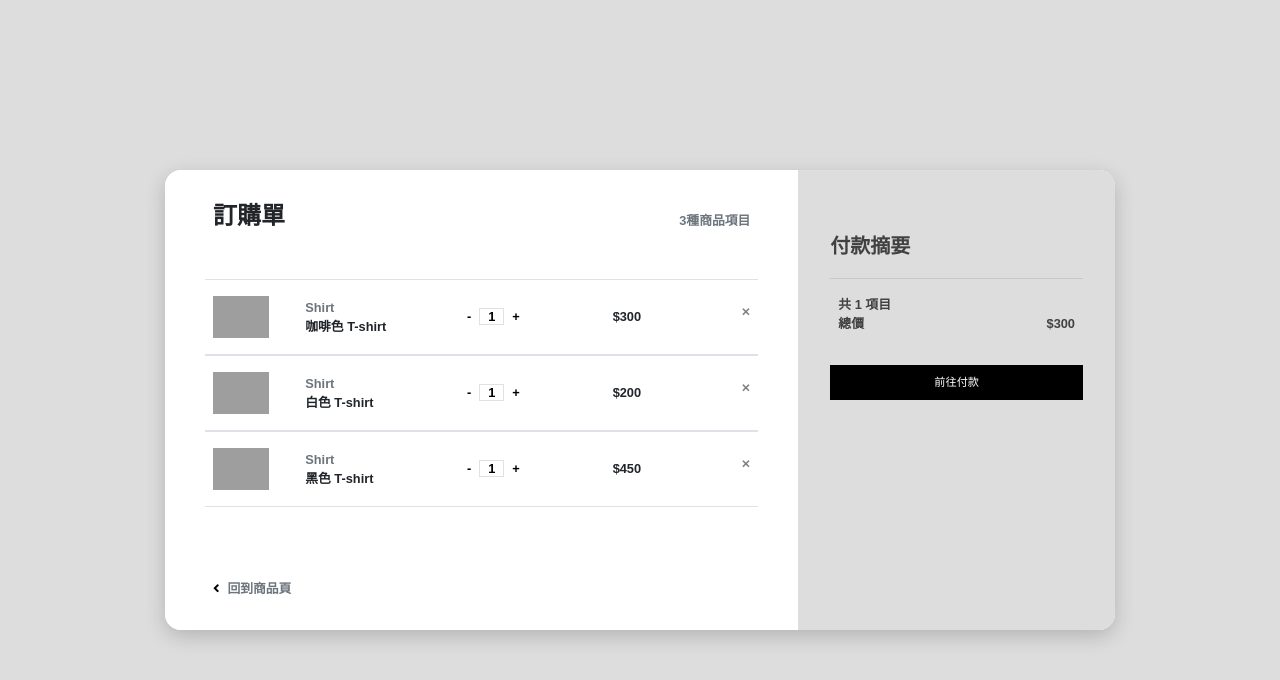
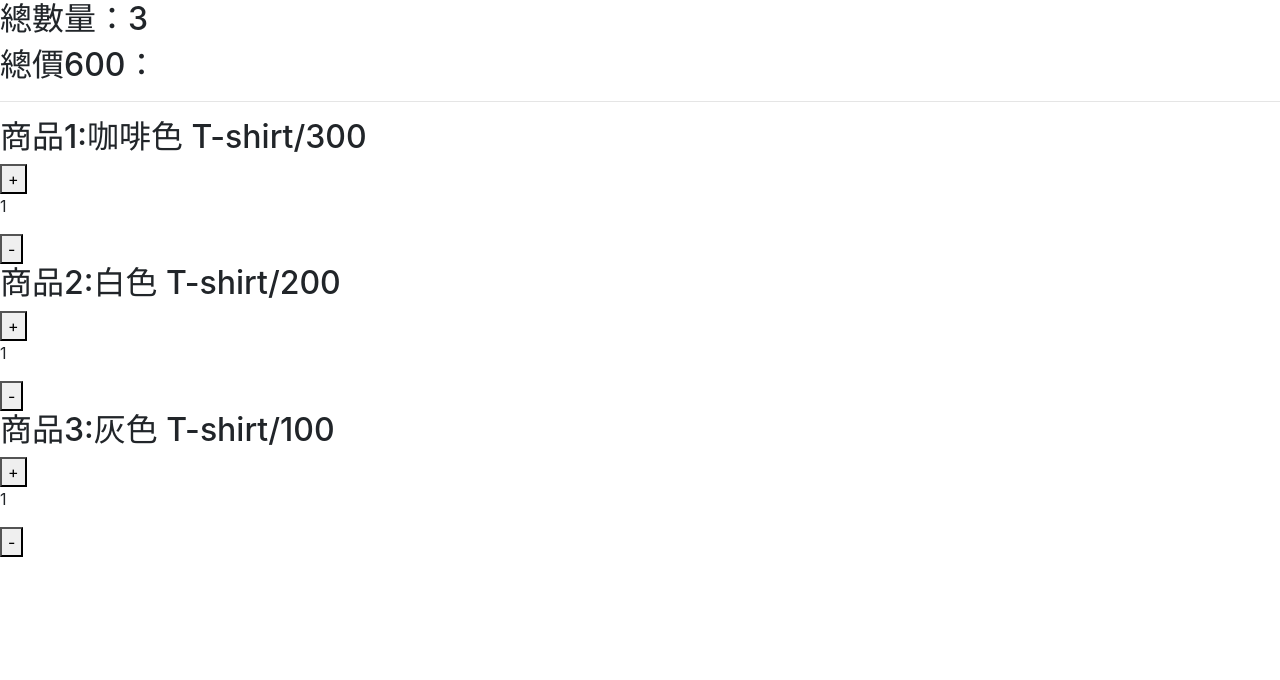
Before and after one commit to TingYun22/class-react, a React (Create React App) app: page / in a window 1280 px wide. Shown: the top 680 px of the page. Built offline with nearby package versions, Linux system fonts and the light colour scheme; grey boxes are pictures that could not be loaded.

Commit message:
簡易版商品增減

```diff
--- a/src/App.js
+++ b/src/App.js
@@ -1,8 +1,5 @@
-import { useState } from 'react'
-import './App.css'
-
-import OrderList from './components/OrderList'
-import Summary from './components/Summary'
+import React, { useState } from 'react'
+// import './App.css'
 
 const products = [
   {
@@ -21,23 +18,82 @@ const products = [
   },
   {
     id: 3,
-    name: '黑色 T-shirt',
+    name: '灰色 T-shirt',
     categroy: 'Shirt',
-    image: 'https://i.imgur.com/pHQ3xT3.jpg',
-    price: 450,
+    image: 'https://i.imgur.com/ba3tvGm.jpg',
+    price: 100,
   },
 ]
 
+const init = (arr) => {
+  const newArr = []
+  for (let i = 0; i < arr.length; i++) {
+    newArr.push(1)
+  }
+  return newArr
+}
 function App() {
-  const [count, setCount] = useState(1)
-  // + - 計算
+  const [counts, setCounts] = useState(init(products))
+  // 設定初始值
+
+  const setCount = (newCount, i) => {
+    // 拷貝原陣列
+    const newCounts = [...counts]
+    // 拷貝後的陣列上修改
+    newCounts[i] = newCount
+    // 設定回原狀態
+    setCounts(newCounts)
+  }
+
+  // 數量
+  const totalNumber = () => {
+    let tNumber = 0
+    for (let i = 0; i < counts.length; i++) {
+      tNumber += counts[i]
+    }
+    return tNumber
+  }
+  // 總價
+  const totalPrice = () => {
+    let tPrice = 0
+    for (let i = 0; i < counts.length; i++) {
+      tPrice += counts[i] * products[i].price
+    }
+    return tPrice
+  }
+
   return (
-    <div className="card">
-      <div className="row">
-        <OrderList products={products} count={count} setCount={setCount} />
-        <Summary totalNumber={count} totalPrice={count * products[0].price} />
-      </div>
-    </div>
+    <>
+      <h2>總數量：{totalNumber()}</h2>
+      <h2>總價{totalPrice()}：</h2>
+      <hr />
+      {products.map((v, i) => {
+        return (
+          <React.Fragment key={v.id}>
+            <h2>
+              商品{v.id}:{v.name}/{v.price}
+            </h2>
+            <button
+              onClick={() => {
+                setCount(counts[i] + 1, i)
+              }}
+            >
+              +
+            </button>
+            <p>{counts[i]}</p>
+            <button
+              onClick={() => {
+                if (counts[i] > 1) {
+                  setCount(counts[i] - 1, i)
+                }
+              }}
+            >
+              -
+            </button>
+          </React.Fragment>
+        )
+      })}
+    </>
   )
 }
 export default App
```
